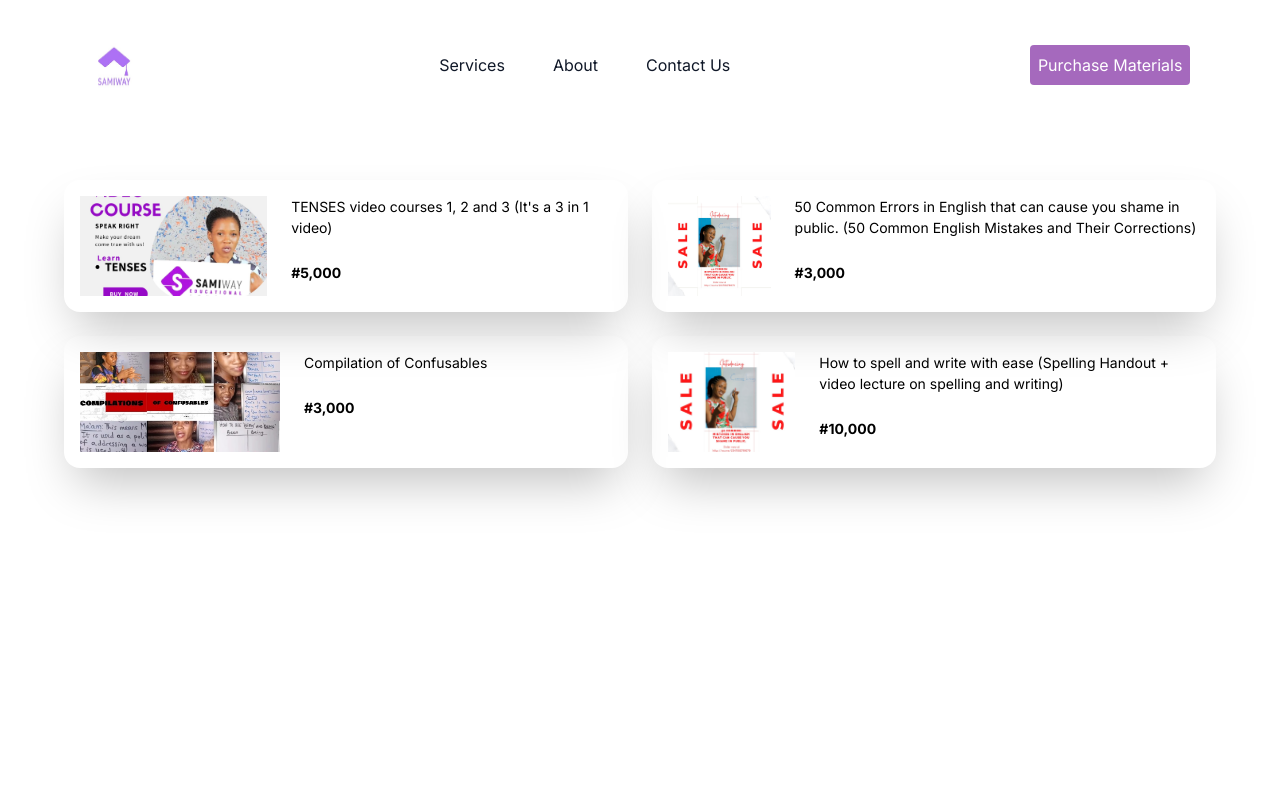
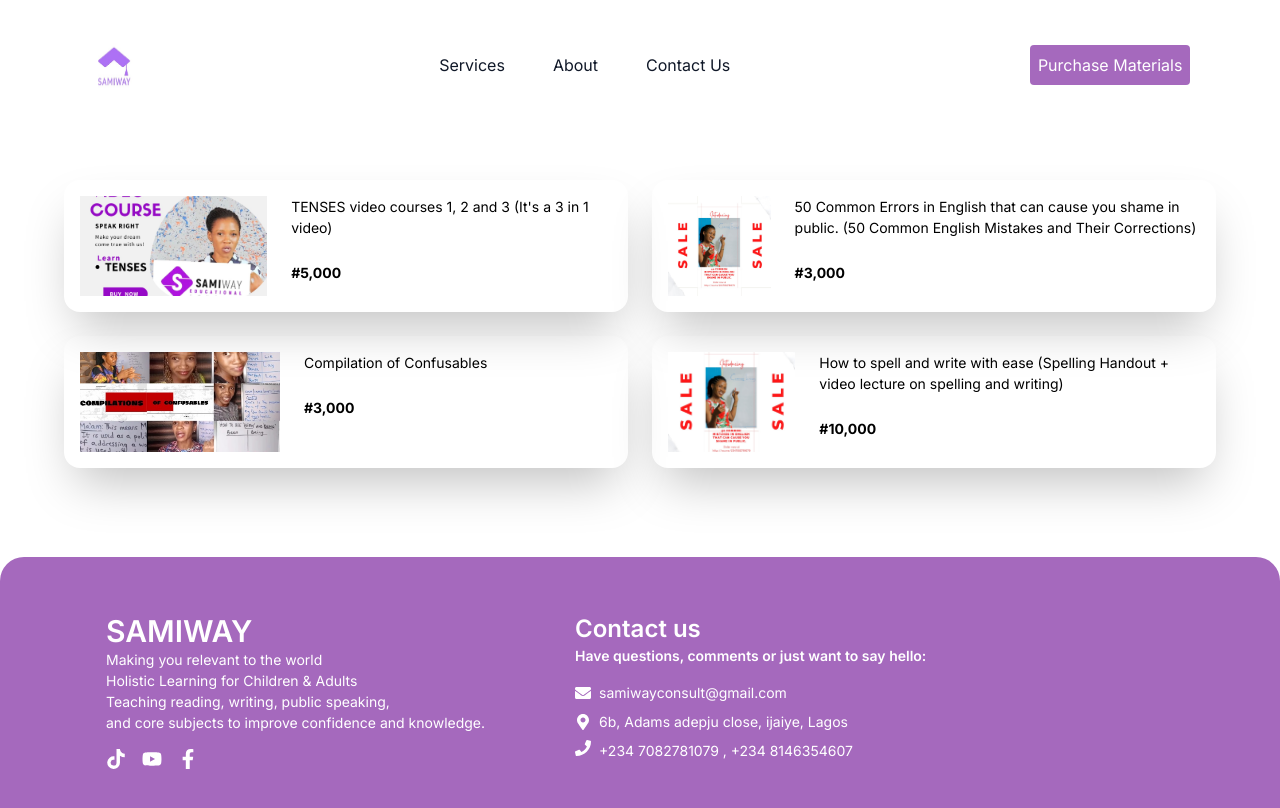
Before and after one commit to emmy497/sammyway, a React (Vite) app: page /products in a window 1280 px wide. Built offline with nearby package versions, Linux system fonts and the light colour scheme.

Commit message:
added footer to products page

```diff
--- a/src/components/Oproducts/Oproducts.jsx
+++ b/src/components/Oproducts/Oproducts.jsx
@@ -8,6 +8,8 @@ import { useState, useEffect } from "react";
 import { SlideLeft } from "../../utility/animation";
 import { motion } from "framer-motion";
 import Spinner from "../Spinner/Spinner";
+import Footer from "../Footer/Footer";
+
 
 function Oproducts() {
   const [loading, setLoading] = useState(true);
@@ -60,6 +62,7 @@ function Oproducts() {
     },
   ];
   return (
+    <>
       <div className="relative w-[100%] ">
         <Navbar />
         <div className="cards-container grid grid-cols-1 md:grid-cols-2 gap-6 p-[7%] px-[5%] z-20">
@@ -91,6 +94,8 @@ function Oproducts() {
 
         <Modal isModalOpen={isModalOpen} handleClose={handleCloseModal} />
       </div>
+      <Footer />
+    </>
   );
 }
 
```
Lines whose indentation alone changed are shown as unchanged.
